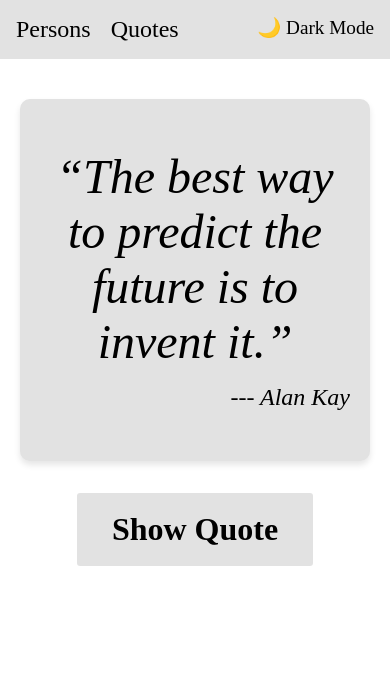
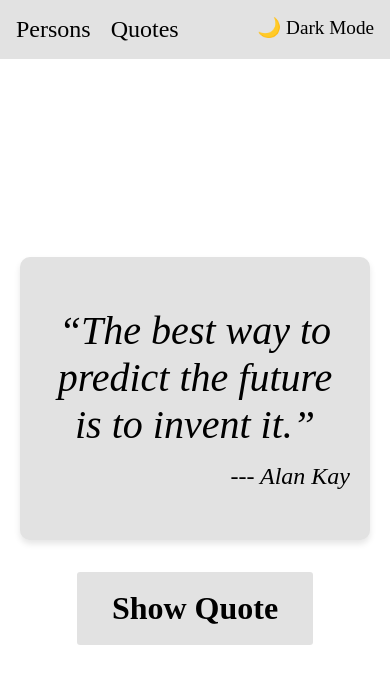
Before and after one commit to Mustafaali82/techgems, a React (Create React App) app: page /quotes in a window 390 px wide. Shown: the top 684 px of the page. Built offline with nearby package versions, Linux system fonts and the light colour scheme; a web font is replaced by a local one.

Commit message:
Update global.css

```diff
--- a/src/styles/global.css
+++ b/src/styles/global.css
@@ -314,7 +314,7 @@ body {
 }
 
 .story-content h2 {
-    font-size: 3.5rem;
+    font-size: 4rem;
     text-align: center;
     font-family: "Yesteryear", serif;
 }
@@ -331,7 +331,7 @@ body {
     margin-top: 1.5rem;
     margin-bottom: 1rem;
     color: white;
-    font-size: 3.5rem;
+    font-size: 4rem;
     font-family: "Yesteryear", serif;
 }
 
@@ -370,8 +370,12 @@ body {
 .quotes_container {
     text-align: center;
     padding: 20px;
-    min-height: 100vh;
+    min-height: 92vh;
     font-family: 'Bellefair', serif;
+    display: flex;
+    justify-content: center;
+    align-items: center;
+    flex-direction: column;
 }
 
 .quotes_card {
@@ -514,6 +518,16 @@ h3 {
     .story-img {
         width: 150px;
         height: 150px;
+        border-radius: 100px;
+    }
+
+    .story-content {
+        margin: 50px 0 0;
+        padding: 20px;
+    }
+
+    .quotes_title{
+        font-size: 2.5rem;
     }
 }
 
```
